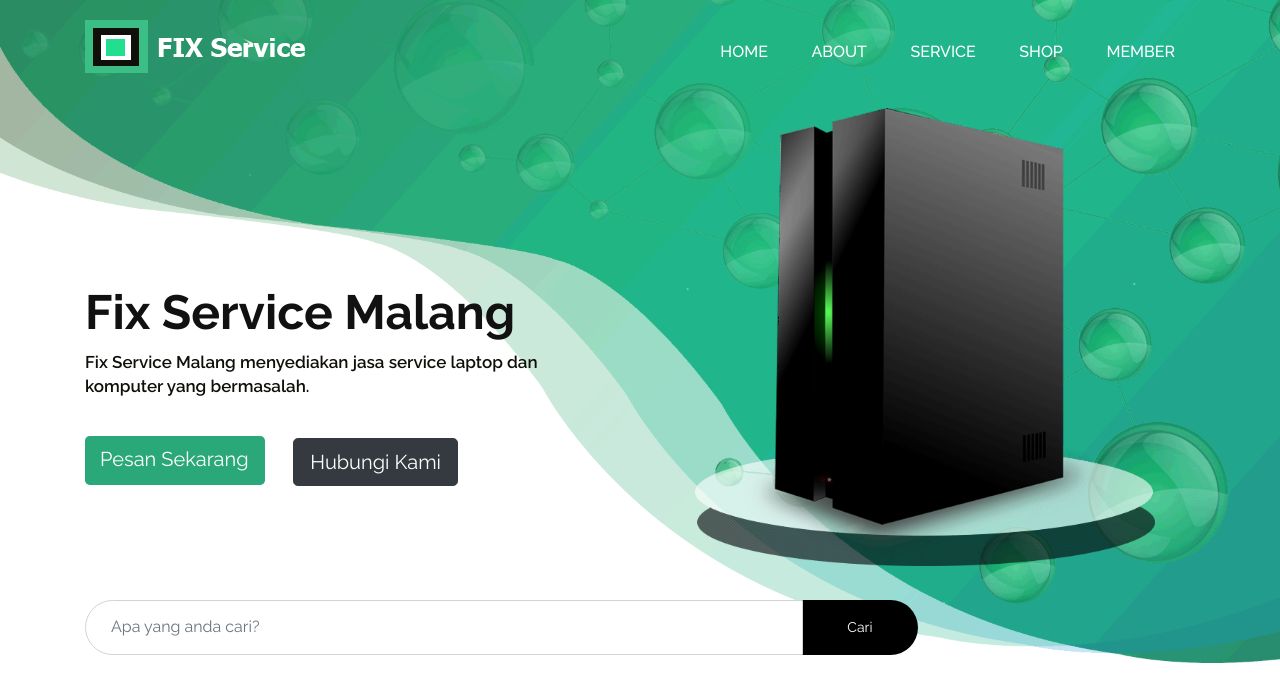
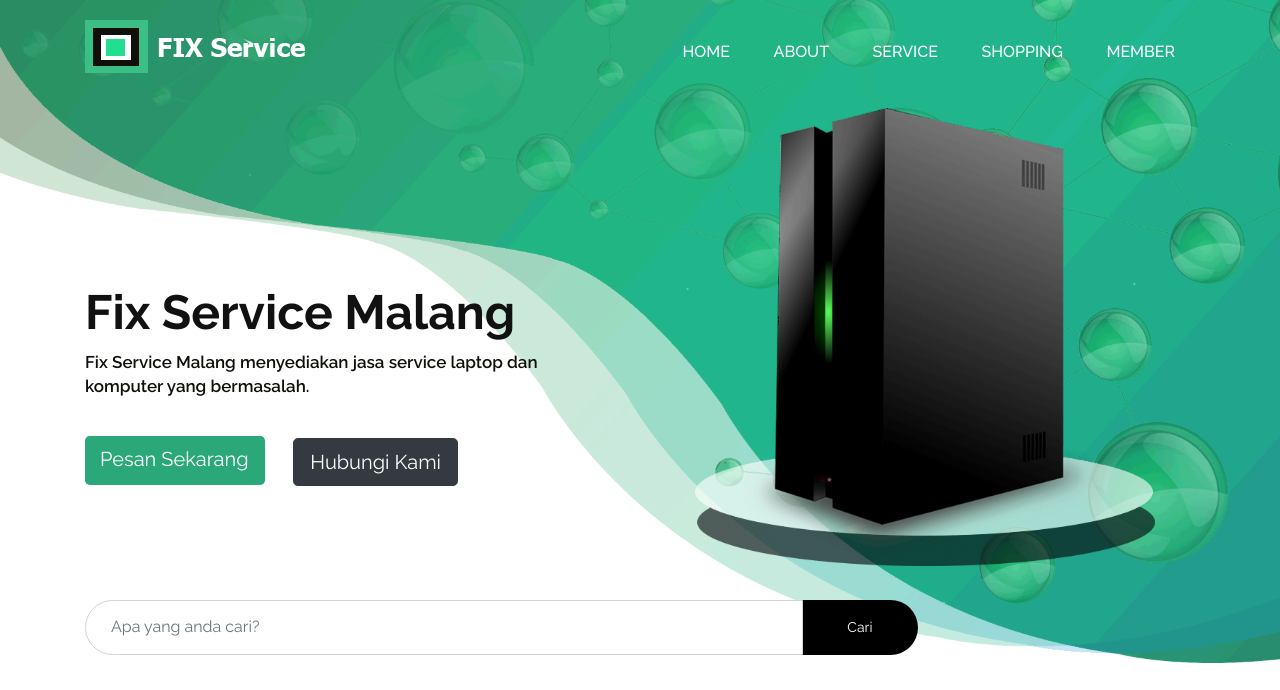
Before and after one commit to 45146/Web_FixService, a CodeIgniter app: page /database/welcome/shop in a window 1280 px wide. Shown: the top 690 px of the page. Run offline with CodeIgniter, Linux system fonts and the light colour scheme; data comes from the database, SQL or seed files in the repository; some libraries are stand-ins or nearby versions.

Commit message:
Mengubah Nama Shop jadi Shopping

```diff
--- a/web client/application/views/shop.php
+++ b/web client/application/views/shop.php
@@ -50,7 +50,7 @@
 											<li><a href="<?php echo site_url('welcome/#home')?>">Home</a></li>
 											<li><a href="<?php echo site_url('welcome/#about')?>">About</a></li>
 											<li><a href="<?php echo site_url('welcome/#service')?>">Service</a></li>
-											<li><a href="<?php echo site_url('welcome/shop')?>">Shop</a></li>
+											<li><a href="<?php echo site_url('welcome/shop')?>">Shopping</a></li>
 											<li><a href="<?php echo site_url('welcome/#member')?>">Member</a></li>
 										</ul>
 									</nav>
```
